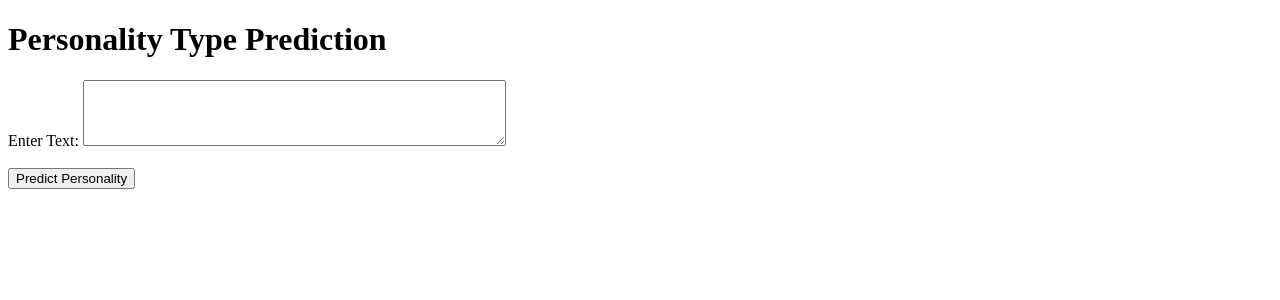
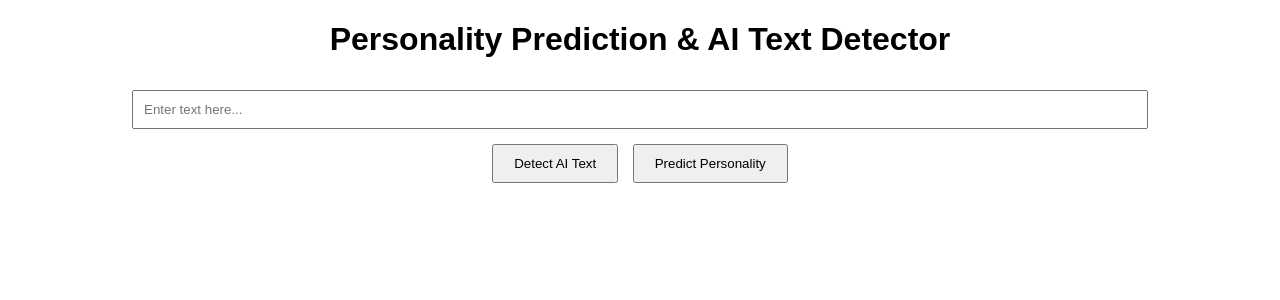
Before and after one commit to Gelsa45/personality-prediction, a Flask app: page / in a window 1280 px wide. Shown: the top 300 px of the page. Run offline with Flask 3, Linux system fonts and the light colour scheme; parts of the project's set-up code (start-up, migrations or seed data) failed here and were passed over.

Commit message:
Finalized new version of personality prediction

```diff
--- a/app.py
+++ b/app.py
@@ -1,32 +1,52 @@
 from flask import Flask, request, jsonify, render_template
 import joblib
 import numpy as np
-from sklearn.svm import SVC
-from sklearn.feature_extraction.text import TfidfVectorizer
+import tensorflow as tf
+from tensorflow.keras.preprocessing.text import Tokenizer
+from tensorflow.keras.preprocessing.sequence import pad_sequences
 
-app = Flask(__name__)
+app = Flask(__name__,static_folder="static")
 
-# Load the trained model and vectorizer
-svm_model = joblib.load('svm_model.pkl')
-vectorizer = joblib.load('vectorizer.pkl')
 
-@app.route('/')
+# 🔹 Load AI-Generated Text Detection Model
+lstm_model = tf.keras.models.load_model("models/lstm_ai_text_detector.h5")
+tokenizer = joblib.load("app/models/tokenizer.pkl")
+
+# 🔹 Load Personality Prediction Model (SVM)
+svm_model = joblib.load("app/models/svm_model.pkl")
+vectorizer = joblib.load("app/models/vectorizer.pkl")
+
+@app.route("/")
 def home():
-    return render_template('index.html')
+    return render_template("index.html")
 
-@app.route('/predict', methods=['POST'])
-def predict():
+@app.route("/predict_ai", methods=["POST"])
+def predict_ai():
     data = request.get_json(force=True)
-    text = data['text']  # Ensure this key matches the key in your JS
+    text = data["text"]
 
-    # Transform the new text using the loaded vectorizer
+    # 🔹 Convert text into sequences for LSTM model
+    X_test_seq = tokenizer.texts_to_sequences([text])
+    X_test_pad = pad_sequences(X_test_seq, maxlen=500, padding="post", truncating="post")
+
+    # 🔹 Make AI text prediction
+    prediction = lstm_model.predict(X_test_pad)
+    result = "AI-generated" if prediction[0][0] <0.7 else "Human-written"
+
+    return jsonify({"prediction": result})
+
+@app.route("/predict_personality", methods=["POST"])
+def predict_personality():
+    data = request.get_json(force=True)
+    text = data["text"]
+
+    # 🔹 Transform text using TF-IDF vectorizer
     X_test = vectorizer.transform([text])
 
-    # Make the prediction
-    prediction = svm_model.predict(X_test)
+    # 🔹 Make personality prediction
+    personality_prediction = svm_model.predict(X_test)[0]
 
-    # Return the prediction as a JSON response
-    return jsonify({'prediction': prediction[0]})
+    return jsonify({"personality": personality_prediction})
 
 if __name__ == "__main__":
     app.run(debug=True)
--- /dev/null
+++ b/app/models/load data for ai.py
@@ -0,0 +1,4 @@
+import pandas as pd
+
+data = pd.read_csv("datasets/Training_Essay_Data.csv")
+print(data['generated'].value_counts())  # Check class distribution
--- /dev/null
+++ b/static/script.js
@@ -0,0 +1,43 @@
+document.addEventListener("DOMContentLoaded", function () {
+    const aiButton = document.getElementById("ai-button");
+    const personalityButton = document.getElementById("personality-button");
+    const inputText = document.getElementById("input-text");
+    const resultDiv = document.getElementById("result");
+
+    if (!aiButton || !personalityButton || !inputText || !resultDiv) {
+        console.error("One or more elements are missing. Check your HTML structure.");
+        return;
+    }
+
+    aiButton.addEventListener("click", function () {
+        fetch("/predict_ai", {
+            method: "POST",
+            headers: { "Content-Type": "application/json" },
+            body: JSON.stringify({ text: inputText.value }),
+        })
+        .then(response => response.json())
+        .then(data => {
+            resultDiv.innerHTML = `AI Text Prediction: ${data.prediction}`;
+        })
+        .catch(error => {
+            console.error("Error:", error);
+            resultDiv.innerHTML = "Error detecting AI text!";
+        });
+    });
+
+    personalityButton.addEventListener("click", function () {
+        fetch("/predict_personality", {
+            method: "POST",
+            headers: { "Content-Type": "application/json" },
+            body: JSON.stringify({ text: inputText.value }),
+        })
+        .then(response => response.json())
+        .then(data => {
+            resultDiv.innerHTML = `Personality Prediction: ${data.personality}`;
+        })
+        .catch(error => {
+            console.error("Error:", error);
+            resultDiv.innerHTML = "Error predicting personality!";
+        });
+    });
+});
--- a/templates/index.html
+++ b/templates/index.html
@@ -3,42 +3,43 @@
 <head>
     <meta charset="UTF-8">
     <meta name="viewport" content="width=device-width, initial-scale=1.0">
-    <title>Personality Prediction</title>
+    <title>Personality & AI Text Detector</title>
+    <style>
+        body {
+            font-family: Arial, sans-serif;
+            margin: 20px;
+            text-align: center;
+        }
+        input {
+            width: 80%;
+            padding: 10px;
+            margin: 10px 0;
+        }
+        button {
+            padding: 10px 20px;
+            margin: 5px;
+            cursor: pointer;
+        }
+        #result {
+            margin-top: 20px;
+            font-weight: bold;
+        }
+    </style>
 </head>
 <body>
-    <h1>Personality Type Prediction</h1>
 
-    <label for="text-input">Enter Text:</label>
-    <textarea id="text-input" rows="4" cols="50"></textarea><br><br>
+    <h1>Personality Prediction & AI Text Detector</h1>
 
-    <button onclick="predictPersonality()">Predict Personality</button>
+    <input type="text" id="input-text" placeholder="Enter text here...">
+    <br>
+    <button id="ai-button">Detect AI Text</button>
+    <button id="personality-button">Predict Personality</button>
 
-    <h3 id="prediction-result"></h3>
+    <div id="result"></div>
 
-    <script>
-        function predictPersonality() {
-            var textInput = document.getElementById('text-input').value;
 
-            // Create the data object to send to Flask
-            var data = {
-                text: textInput
-            };
+    <script src="{{ url_for('static', filename='script.js') }}"></script>
 
-            // Send a POST request to Flask
-            fetch('/predict', {
-                method: 'POST',
-                headers: {
-                    'Content-Type': 'application/json'
-                },
-                body: JSON.stringify(data)
-            })
-            .then(response => response.json())
-            .then(data => {
-                // Display the result in the HTML
-                document.getElementById('prediction-result').innerText = 'Predicted Personality: ' + data.prediction;
-            })
-            .catch(error => console.error('Error:', error));
-        }
-    </script>
+
 </body>
 </html>
```
Also changed, not shown: app/models/check.py (added, +7 -0 lines), app/models/test_lstm_ai_detector.py (added, +30 -0 lines), app/models/train_lstm_ai_detector.py (added, +66 -0 lines), datasets/balancedat.py (added, +22 -0 lines), models/check aidetectfile.py (added, +13 -0 lines), 4 other files.
